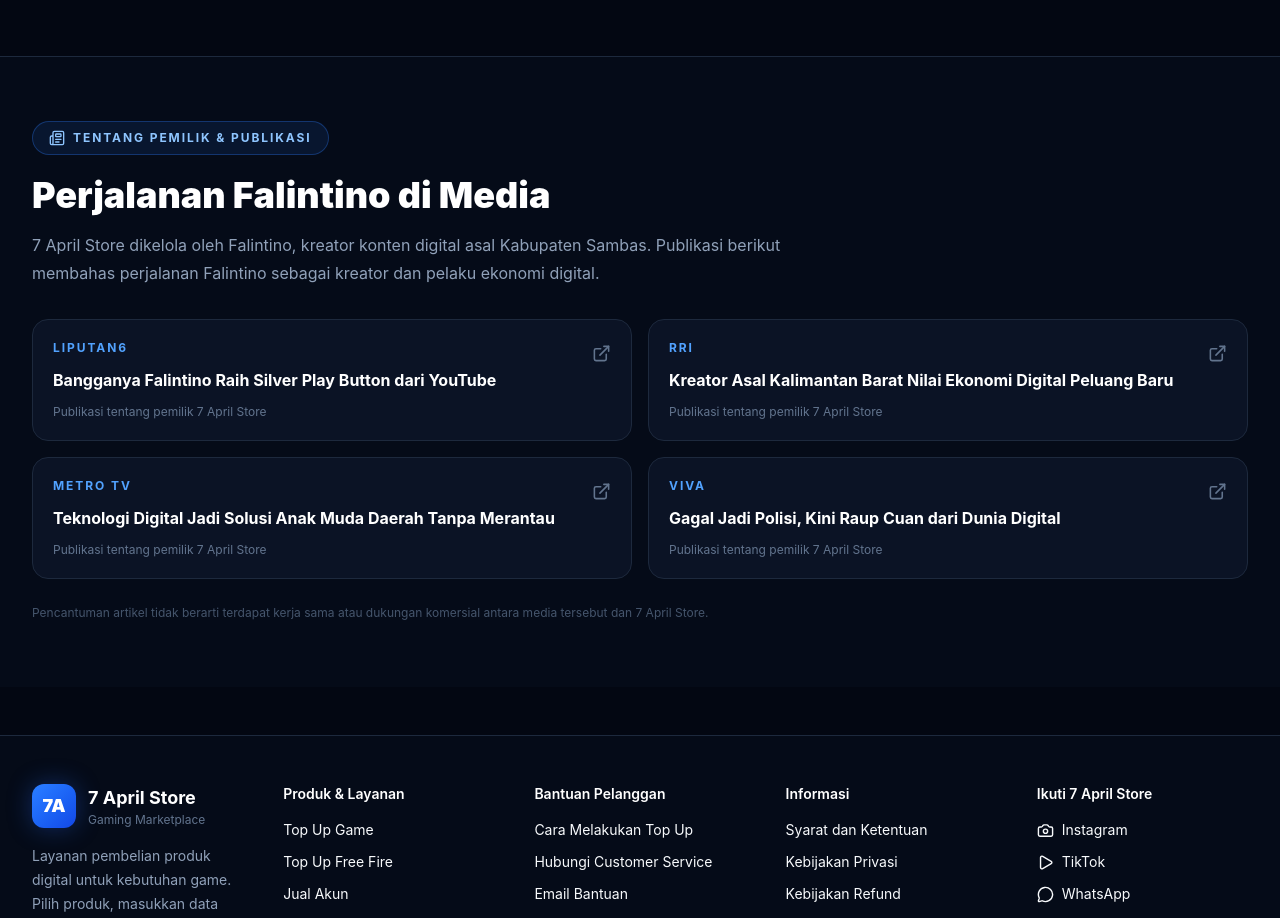
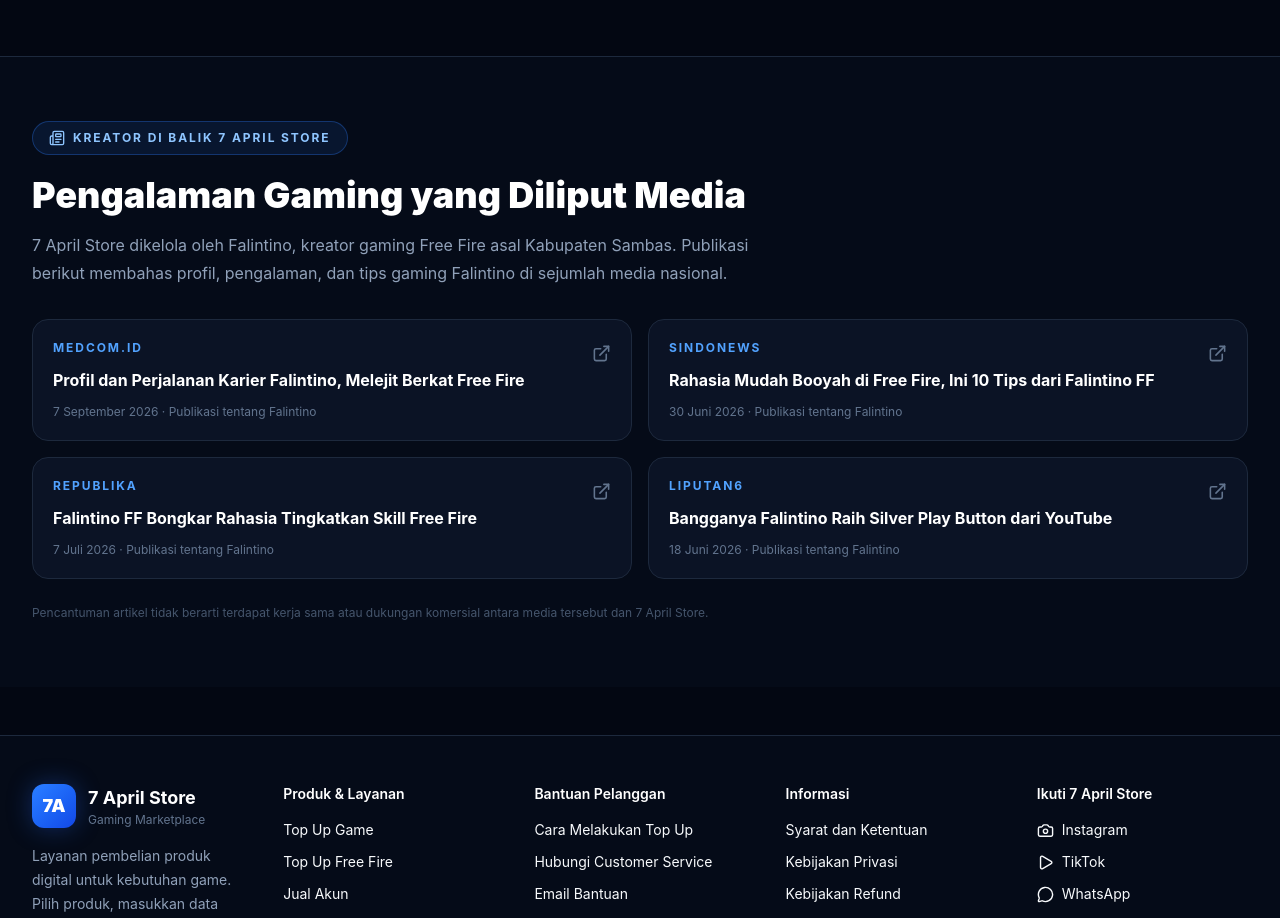
Before and after one commit to falintino/7-april-store, a Next.js app: page / in a window 1280 px wide. Shown: the part 3020-3938 px from the top of the page. Built offline with nearby package versions, Linux system fonts and the light colour scheme; no server answers.

Commit message:
Curate gaming press coverage for 7 April Store

```diff
--- a/app/page.tsx
+++ b/app/page.tsx
@@ -20,24 +20,28 @@ const whatsappUrl = "https://wa.me/6285960237306";
 
 const ownerPress = [
   {
+    outlet: "Medcom.id",
+    title: "Profil dan Perjalanan Karier Falintino, Melejit Berkat Free Fire",
+    href: "https://www.medcom.id/hiburan/montase/4ba18d0b-profil-dan-perjalanan-karier-falintino-melejit-berkat-free-fire",
+    date: "7 September 2026",
+  },
+  {
+    outlet: "SINDOnews",
+    title: "Rahasia Mudah Booyah di Free Fire, Ini 10 Tips dari Falintino FF",
+    href: "https://lifestyle.sindonews.com/read/1723313/166/rahasia-mudah-booyah-di-free-fire-ini-10-tips-dari-kreator-konten-falintino-ff-1782814011",
+    date: "30 Juni 2026",
+  },
+  {
+    outlet: "Republika",
+    title: "Falintino FF Bongkar Rahasia Tingkatkan Skill Free Fire",
+    href: "https://ameera.republika.co.id/berita/thsspn425/kreator-gaming-falintino-ff-bongkar-rahasia-tingkatkan-skill-free-fire",
+    date: "7 Juli 2026",
+  },
+  {
     outlet: "Liputan6",
     title: "Bangganya Falintino Raih Silver Play Button dari YouTube",
     href: "https://www.liputan6.com/showbiz/read/7893513/bangganya-falintino-raih-silver-play-button-dari-youtube-tepis-stigma-main-game-tak-bermanfaat",
-  },
-  {
-    outlet: "RRI",
-    title: "Kreator Asal Kalimantan Barat Nilai Ekonomi Digital Peluang Baru",
-    href: "https://rri.co.id/jakarta/ekonomi/umkm/2508921/kreator-asal-kalimantan-barat-nilai-ekonomi-digital-peluang-baru-bagi-anak-muda",
-  },
-  {
-    outlet: "Metro TV",
-    title: "Teknologi Digital Jadi Solusi Anak Muda Daerah Tanpa Merantau",
-    href: "https://www.metrotvnews.com/read/bVDCP1BJ-teknologi-digital-jadi-solusi-anak-muda-daerah-tanpa-merantau",
-  },
-  {
-    outlet: "VIVA",
-    title: "Gagal Jadi Polisi, Kini Raup Cuan dari Dunia Digital",
-    href: "https://techno.viva.co.id/platform/30678-gagal-jadi-polisi-pemuda-kalbar-ini-kini-raup-cuan-dari-dunia-digital",
+    date: "18 Juni 2026",
   },
 ];
 
@@ -55,15 +59,15 @@ export default function Home() {
           <div className="max-w-3xl">
             <div className="inline-flex items-center gap-2 rounded-full border border-blue-500/30 bg-blue-500/10 px-4 py-2 text-xs font-bold uppercase tracking-[0.16em] text-blue-300">
               <Newspaper size={16} />
-              Tentang Pemilik & Publikasi
+              Kreator di Balik 7 April Store
             </div>
             <h2 className="mt-5 text-3xl font-black text-white sm:text-4xl">
-              Perjalanan Falintino di Media
+              Pengalaman Gaming yang Diliput Media
             </h2>
             <p className="mt-4 leading-7 text-slate-400">
-              7 April Store dikelola oleh Falintino, kreator konten digital asal
-              Kabupaten Sambas. Publikasi berikut membahas perjalanan Falintino
-              sebagai kreator dan pelaku ekonomi digital.
+              7 April Store dikelola oleh Falintino, kreator gaming Free Fire asal
+              Kabupaten Sambas. Publikasi berikut membahas profil, pengalaman,
+              dan tips gaming Falintino di sejumlah media nasional.
             </p>
           </div>
 
@@ -84,7 +88,7 @@ export default function Home() {
                     {article.title}
                   </h3>
                   <p className="mt-3 text-xs text-slate-500">
-                    Publikasi tentang pemilik 7 April Store
+                    {article.date} · Publikasi tentang Falintino
                   </p>
                 </div>
                 <ExternalLink
```
